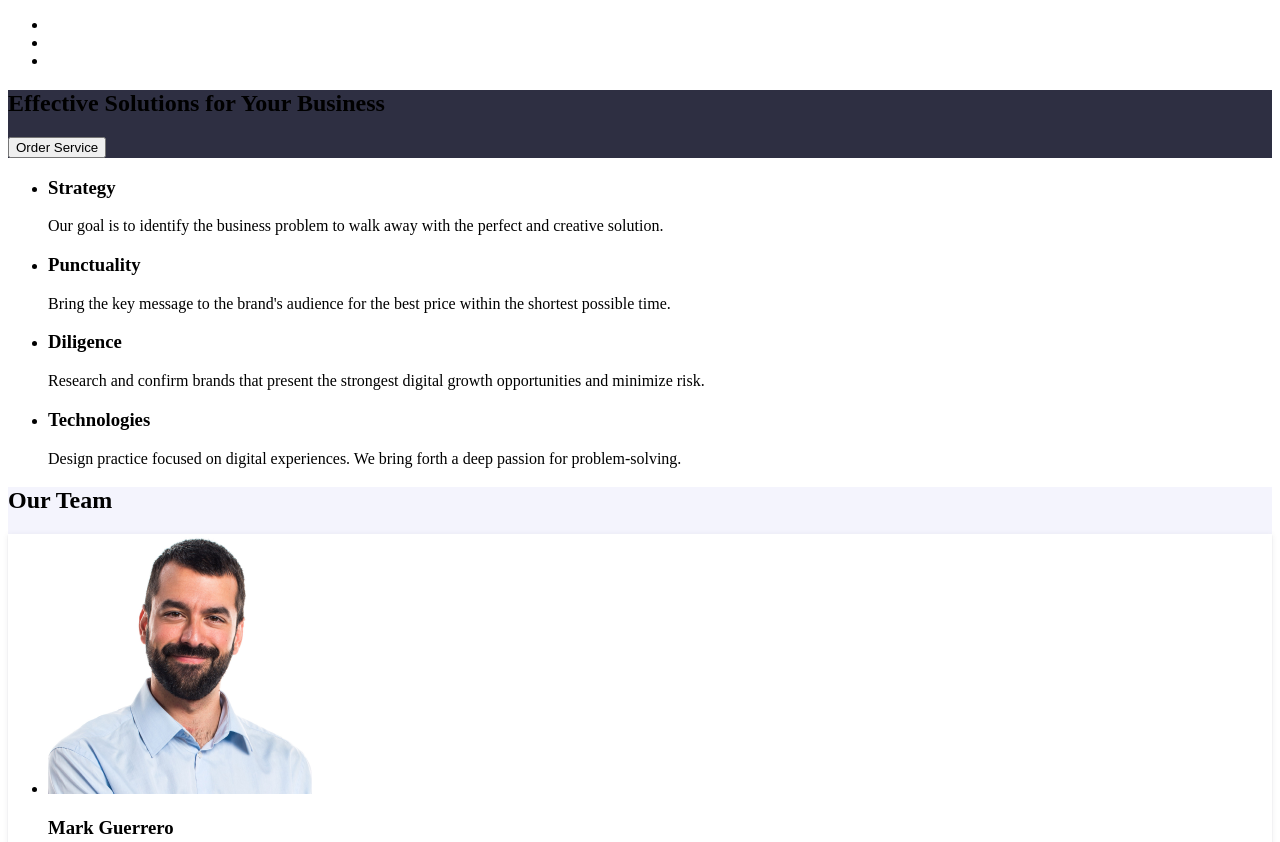
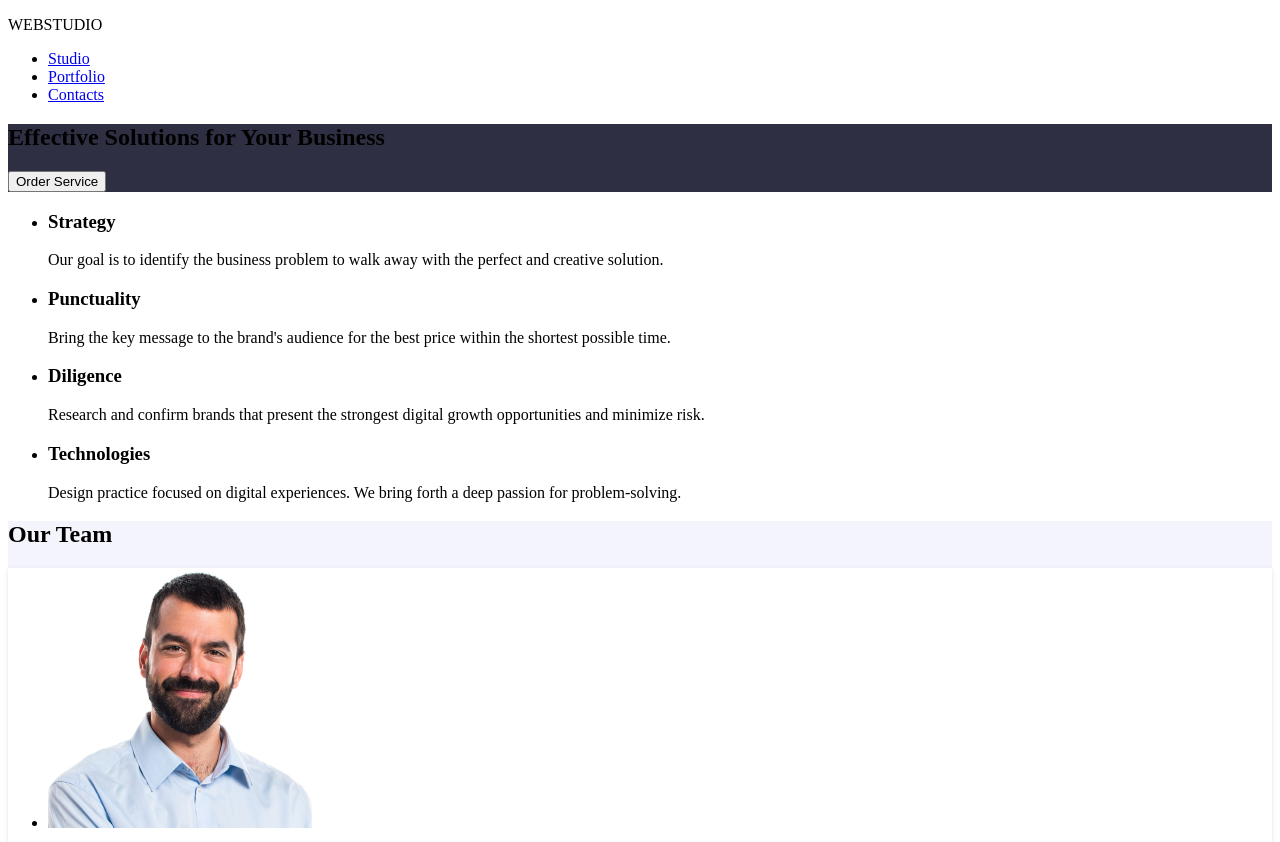
Before and after one commit to Antontyman/goit-markup-hw-01, a plain HTML site: page index.html in a window 1280 px wide. Shown: the top 842 px of the page. Drawn offline with Linux system fonts and the light colour scheme.

Commit message:
modif index

```diff
--- a/index.html
+++ b/index.html
@@ -8,16 +8,19 @@
   </head>
   <body>
     <header>
+      <div class="site-branding">
+        <p>WEBSTUDIO</p>
+      </div>
       <nav>
         <ul>
           <li>
-            <a href=""></a>
+            <a href="Studio">Studio</a>
           </li>
           <li>
-            <a href=""></a>
+            <a href="Portfolio">Portfolio</a>
           </li>
           <li>
-            <a href=""></a>
+            <a href="Contacts">Contacts</a>
           </li>
         </ul>
       </nav>
```
